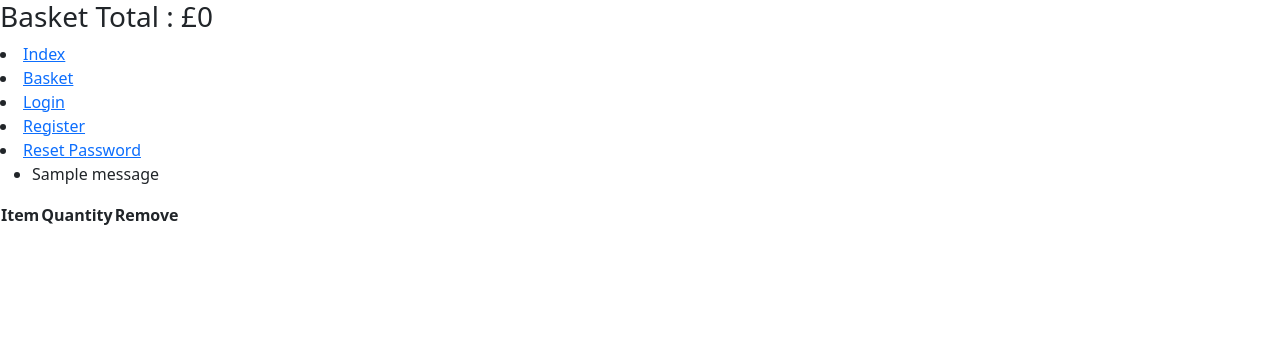
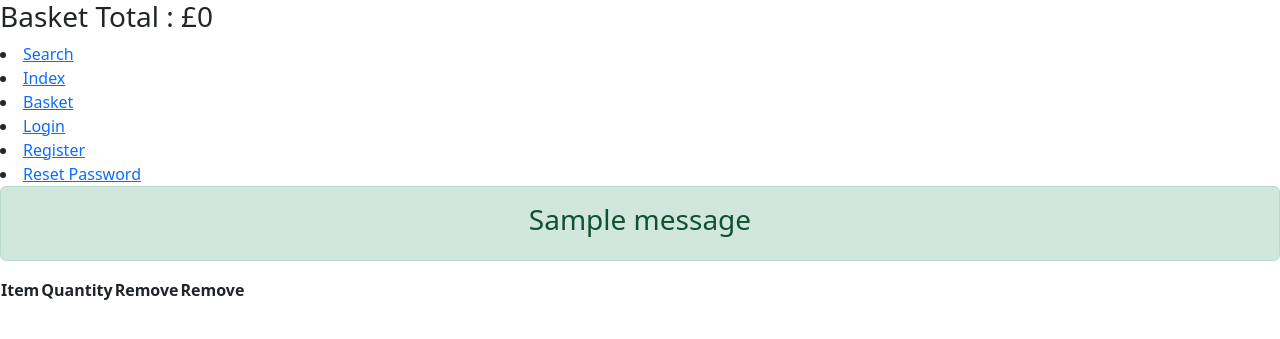
Before and after one commit to Code-Institute-Submissions/ecom-bookstore-5p, a Django app: page /basket/ in a window 1280 px wide. Shown: the top 339 px of the page. Run offline with Django 4.2, Linux system fonts and the light colour scheme; tables that the repository leaves empty hold one stand-in row (values such as "Sample post"); one stand-in notice (Sample message) is shown; lists and menus that the app fills with data are empty.

Commit message:
Add remove single to basket, move search link to header

```diff
--- a/basket/templates/basket/index.html
+++ b/basket/templates/basket/index.html
@@ -7,12 +7,14 @@
         <th>Item</th>
         <th>Quantity</th>
         <th>Remove</th>
+        <th>Remove</th>
     </tr>
     {% for b in basket%}
     <tr>
         <td>{{b.0.name}}</td>
         <td>{{b.1}}</td>
-        <td><a href="{% url 'basket_remove' b.0.id %}">Remove</a></td>
+        <td><a href="{% url 'basket_modify' b.0.id -1 %}">Remove One</a></td>
+        <td><a href="{% url 'basket_remove' b.0.id %}">Remove All</a></td>
     </tr>
     {% endfor %}
 </table>
--- a/books/templates/books/index.html
+++ b/books/templates/books/index.html
@@ -2,6 +2,5 @@
 {% load static %}
 
 {% block content %}
-<h3><a href="{% url 'books_search' %}">Search</a></h3>
 <h3><a href="{% url 'admin_index' %}">Admin Index</a></h3>
 {% endblock %}
--- a/templates/base.html
+++ b/templates/base.html
@@ -35,12 +35,15 @@
   </head>
   <body>
     <header>
+
+
       {% block page_header %}
       {% if request.session.total %}
         <h3>Basket Total : £{{ request.session.total|convert_total }}</h3>
       {% else %}
         <h3>Basket Total : £0</h3>
       {% endif %}
+        <li><a href="{% url 'books_search' %}">Search</a></li>
         <li><a href="{% url 'index_bookstore' %}">Index</a></li>
         <li><a href="{% url 'basket_index' %}">Basket</a></li>
       {% if user.is_authenticated %}
@@ -57,12 +60,16 @@
       </header>
 
       {% if messages %}
-    <ul class="messages">
-        {% for message in messages %}
-        <li{% if message.tags %} class="{{ message.tags }}"{% endif %}>{{ message }}</li>
+      <section>
+          {% for msg in messages %}
+              <!-- all django message tags mirror bootstrap, except error/danger -->
+              <aside class="alert {% if msg.tags == 'error' %}alert-danger{% else %}alert-{{ msg.tags }}{% endif %} text-center">
+                  <h3>{{ msg }}</h3>
+              </aside>
           {% endfor %}
-    </ul>
+      </section>
       {% endif %}
+
 
     {% block content %}
 
```
Lines whose indentation alone changed are shown as unchanged.
